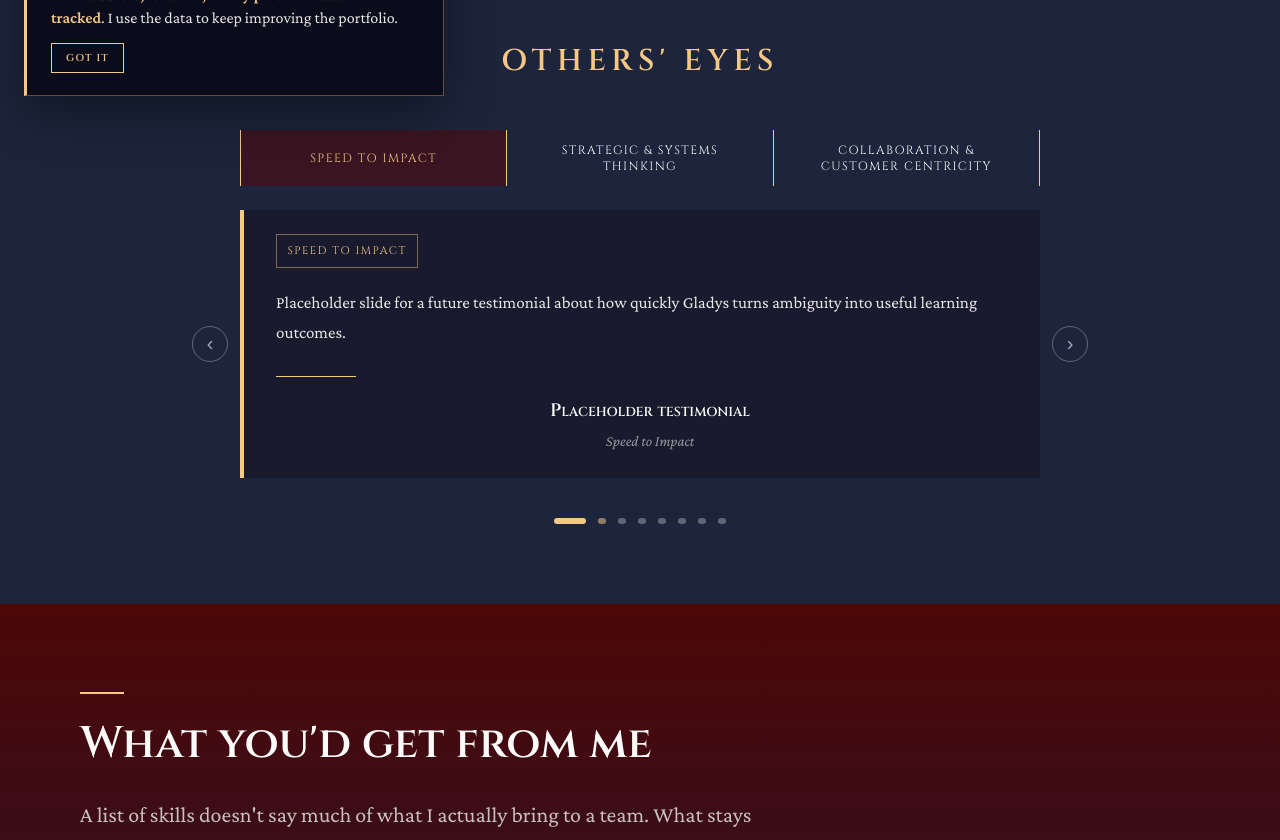
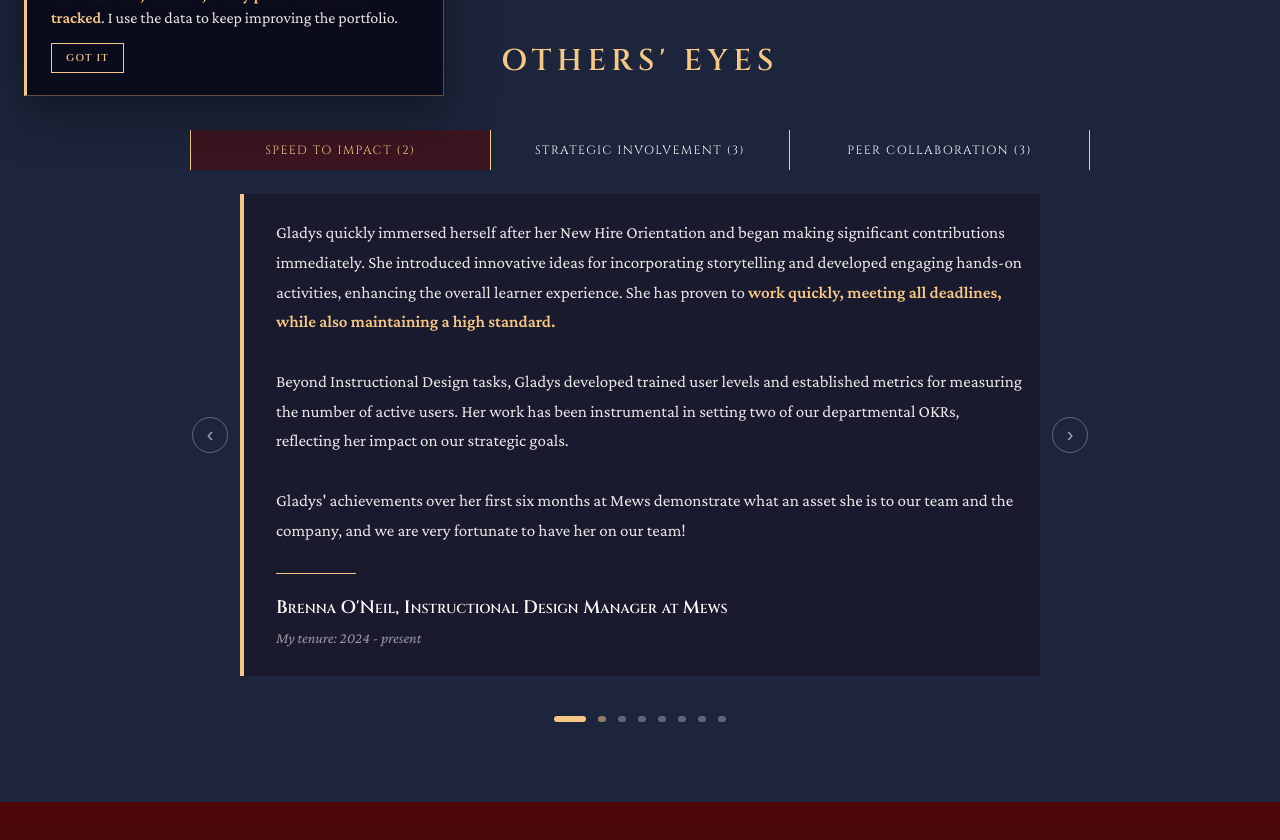
Before and after one commit to gladysboswicaksono/meettheowl, a React (Vite) app: page / in a window 1280 px wide. Shown: the part 680-1520 px from the top of the page. Built offline with nearby package versions, Linux system fonts and the light colour scheme.

Commit message:
Redesign testimonials

```diff
--- a/src/components/Testimonials.jsx
+++ b/src/components/Testimonials.jsx
@@ -5,27 +5,27 @@ const MIN_SWIPE_DISTANCE = 80;
 const HORIZONTAL_SWIPE_RATIO = 1.5;
 
 const testimonialTabs = [
-  { id: 'speed-to-impact', label: 'Speed to Impact' },
-  { id: 'strategic-systems-thinking', label: 'Strategic & Systems Thinking' },
-  { id: 'collaboration-customer-centricity', label: 'Collaboration & Customer Centricity' },
+  { id: 'speed-to-impact', label: 'Speed to Impact (2)' },
+  { id: 'strategic-systems-thinking', label: 'Strategic Involvement (3)' },
+  { id: 'collaboration-customer-centricity', label: 'Peer Collaboration (3)' },
 ];
 
 const testimonials = [
   {
-    id: 'speed-to-impact-one',
+    id: 'brenna-oneil-one',
     tabId: 'speed-to-impact',
-    name: 'Placeholder testimonial',
-    tenure: 'Speed to Impact',
-    isPlaceholder: true,
-    keyQuote: 'Placeholder slide for a future testimonial about how quickly Gladys turns ambiguity into useful learning outcomes.',
+    name: "Brenna O'Neil, Instructional Design Manager at Mews",
+    tenure: 'My tenure: 2024 - present',
+    text: `Gladys quickly immersed herself after her New Hire Orientation and began making significant contributions immediately. She introduced innovative ideas for incorporating storytelling and developed engaging hands-on activities, enhancing the overall learner experience. She has proven to <span style="color: #f6c785"><strong>work quickly, meeting all deadlines, while also maintaining a high standard.</strong></span><br><br>Beyond Instructional Design tasks, Gladys developed trained user levels and established metrics for measuring the number of active users. Her work has been instrumental in setting two of our departmental OKRs, reflecting her impact on our strategic goals.<br><br>Gladys' achievements over her first six months at Mews demonstrate what an asset she is to our team and the company, and we are very fortunate to have her on our team!`,
+    keyQuote: `Gladys introduced innovative ideas for incorporating storytelling and developed engaging hands-on activities, enhancing the overall learner experience. She has proven to  <span style="color: #f6c785"><strong>work quickly, meeting all deadlines, while also maintaining a high standard</strong></span>.`,
   },
   {
-    id: 'speed-to-impact-two',
+    id: 'matt-jeffrey',
     tabId: 'speed-to-impact',
-    name: 'Placeholder testimonial',
-    tenure: 'Speed to Impact',
-    isPlaceholder: true,
-    keyQuote: 'Placeholder slide for a future testimonial about momentum, ownership, and delivering polished work without losing care.',
+    name: "Matt Jeffrey, Learning Strategy Specialist at Mews",
+    tenure: 'My tenure: 2024 - present',
+    text: 'As [another teammate] said, \"\It feels like she\'s been with us for 6 months, not 6 weeks!\"\. Gladys contributed so much in such a short space of time, with a confidence and charisma that shines through always. Not only does she bring motivation and enthusiasm to every conversation but <span style="color: #f6c785"><strong>she has a wealth of fresh perspective and an openness to share that is so beneficial for all of us, for Mews, and for our customers</strong></span>. Thank you, Gladys!',
+    keyQuote: '... It feels like Gladys has been with us for 6 months, not 6 weeks! ... Not only does she bring motivation and enthusiasm to every conversation but <span style="color: #f6c785"><strong>she has a wealth of fresh perspective and an openness to share that is so beneficial for all of us, for Mews, and for our customers</strong></span>.',
   },
   {
     id: 'monika-anderova',
@@ -40,8 +40,8 @@ const testimonials = [
     tabId: 'strategic-systems-thinking',
     name: "Brenna O'Neil, Instructional Design Manager at Mews",
     tenure: 'My tenure: 2024 - present',
-    text: `Gladys quickly immersed herself after her New Hire Orientation and began making significant contributions immediately. She introduced innovative ideas for incorporating storytelling and developed engaging hands-on activities, enhancing the overall learner experience. She has proven to <span style="color: #f6c785"><strong>work quickly, meeting all deadlines, while also maintaining a high standard.</strong></span><br><br>Beyond Instructional Design tasks, Gladys developed trained user levels and established metrics for measuring the number of active users. Her work has been instrumental in setting two of our departmental OKRs, reflecting her impact on our strategic goals.<br><br>Gladys' achievements over her first six months at Mews demonstrate what an asset she is to our team and the company, and we are very fortunate to have her on our team!`,
-    keyQuote: `[Gladys] introduced innovative ideas for incorporating storytelling and developed engaging hands-on activities, enhancing the overall learner experience. She has proven to  <span style="color: #f6c785"><strong>work quickly, meeting all deadlines, while also maintaining a high standard</strong></span>.`,
+    text: `One of Gladys' strongest contributions has been ensuring that learning initiatives are grounded in real customer needs and measurable outcomes rather than assumptions. Across complex topics, <span style="color: #f6c785"><strong>she has designed learning experiences that demonstrate clear behavioral impact and operational value</strong></span>. Her transition into a Learning Architect role has helped move evaluation from an isolated activity into a more integrated workflow that instructional designers can use independently. <br><br> Through frameworks and coaching, Gladys has enabled the team to better understand training impact, make more informed priortization decisions, and increase confidence when discussing outcomes with stakeholders. Her ability to translate complexity into usable guidance extends her work beyond individual delivery and raises the capability level of the entire team.`,
+    keyQuote: `Across complex topics, Gladys has <span style="color: #f6c785"><strong>designed learning experiences that demonstrate clear behavioral impact and operational value</strong></span> ... Her ability to translate complexity into usable guidance extends her work beyond individual delivery and raises the capability level of the entire team.`,
   },
   {
     id: 'laverne-york',
@@ -65,7 +65,7 @@ const testimonials = [
     name: 'Tianyi Tian, Former Academy Program Manager at Mendix (A Siemens Business)',
     tenure: 'My tenure: 2022 - 2024',
     text: `Throughout my work with Gladys, she has consistently demonstrated an exceptional dedication to customer satisfaction. She has a <span style="color: #f6c785"><strong>talent for always asking the right questions</strong></span>, which not only ensures that the team does not miss out on important ideas to address the needs of our wide range of customers, but also uncovers latent customer desires, which helped us drive innovation and tailored solutions.<br><br>Her commitment to excellence sets a standard of service that positively impacts both our clients and our team.`,
-    keyQuote: `[Gladys] has a <span style="color: #f6c785"><strong>talent for always asking the right questions</strong></span> ... Her commitment to excellence sets a standard of service that positively impacts both our clients and our team.`,
+    keyQuote: `Gladys has a <span style="color: #f6c785"><strong>talent for always asking the right questions</strong></span> ... Her commitment to excellence sets a standard of service that positively impacts both our clients and our team.`,
   },
   {
     id: 'audrey-fleur',
@@ -238,7 +238,6 @@ export default function Testimonials() {
 
           {/* Slide */}
           <div className={`testimonial-slide testimonial-slide--${activeTabId}`}>
-            <div className="testimonial-theme-indicator">{activeTabLabel}</div>
             {t.isPlaceholder ? (
               <div style={paraStyle}>{t.keyQuote}</div>
             ) : isMobile && !expanded ? (
--- a/src/styles/projects.css
+++ b/src/styles/projects.css
@@ -999,7 +999,14 @@
 }
 
 .testimonial-theme-tabs {
+  width: min(100vw - 2rem, 900px);
+  margin-left: 50%;
   margin-bottom: 24px;
+  transform: translateX(-50%);
+}
+
+.testimonial-theme-tabs .tab-btn {
+  white-space: nowrap;
 }
 
 .testimonial-stage {
@@ -1014,19 +1021,6 @@
 .testimonial-slide {
   border-left: 4px solid var(--gold);
   padding: 1.5rem 1rem 1.5rem 2rem;
-}
-
-.testimonial-theme-indicator {
-  display: inline-flex;
-  align-items: center;
-  margin-bottom: 1.25rem;
-  padding: 0.4rem 0.65rem;
-  border: 1px solid rgba(246, 199, 133, 0.45);
-  color: var(--gold);
-  font-family: var(--font-display);
-  font-size: 0.6875rem;
-  letter-spacing: 0.14em;
-  text-transform: uppercase;
 }
 
 .testimonial-theme-nav {
@@ -1124,7 +1118,7 @@
 
 .testimonial-person {
   margin-top: 1.75rem;
-  text-align: center;
+  text-align: left;
 }
 
 .testimonial-person__rule {
@@ -1167,9 +1161,6 @@
     display: block;
   }
 
-  .testimonial-theme-indicator {
-    display: none;
-  }
 }
 
 @media (max-width: 600px) {
--- a/src/styles/responsive.css
+++ b/src/styles/responsive.css
@@ -155,6 +155,10 @@
   .p3 {
     font-size: 16px;
     line-height: 1.6;
+  }
+
+  .testimonial-person h3 {
+    font-size: 16px;
   }
 
   /* Nav */
```
